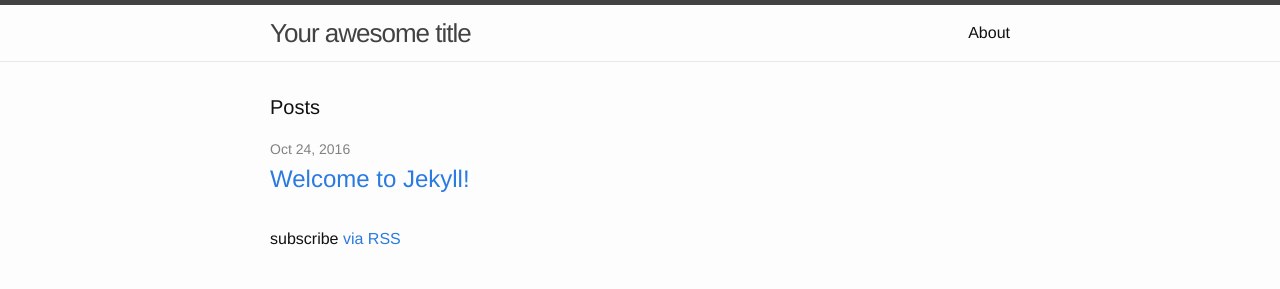
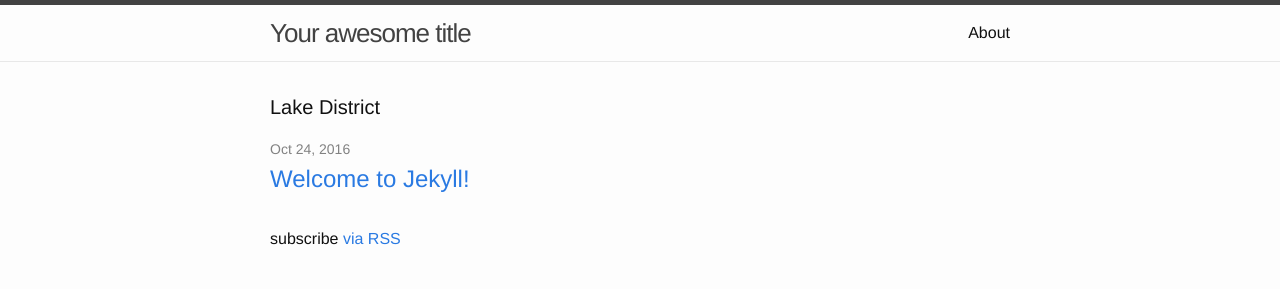
Before and after one commit to glj22/glj22.github.io, a Jekyll site: the page built from index.html, in a window 1280 px wide. Shown: the top 289 px of the page. Built offline with Jekyll 4.4.1, drawn with Linux system fonts in a browser that asks for light colours.

Commit message:
Update index.html

```diff
--- a/index.html
+++ b/index.html
@@ -4,7 +4,7 @@
 
 <div class="home">
 
-  <h1 class="page-heading">Posts</h1>
+  <h1 class="page-heading">Lake District</h1>
 
   <ul class="post-list">
     {% for post in site.posts %}
```
